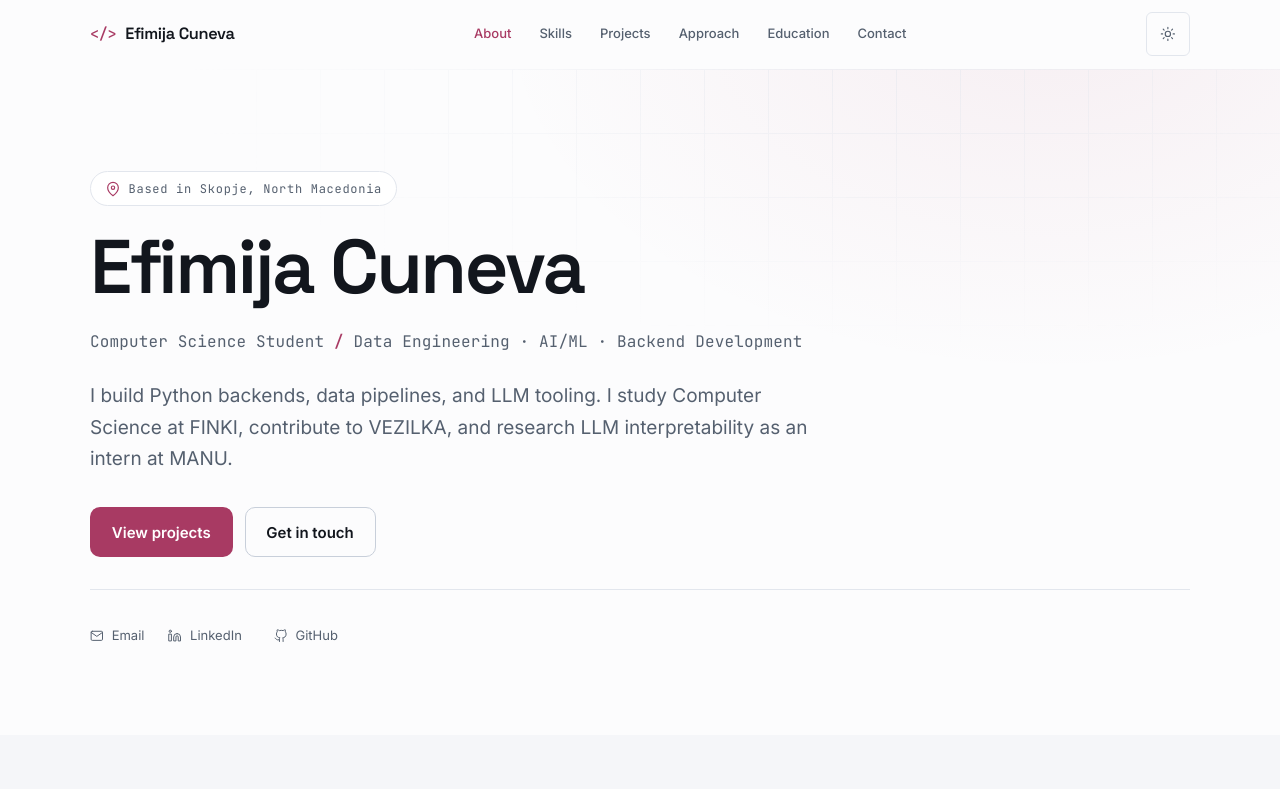
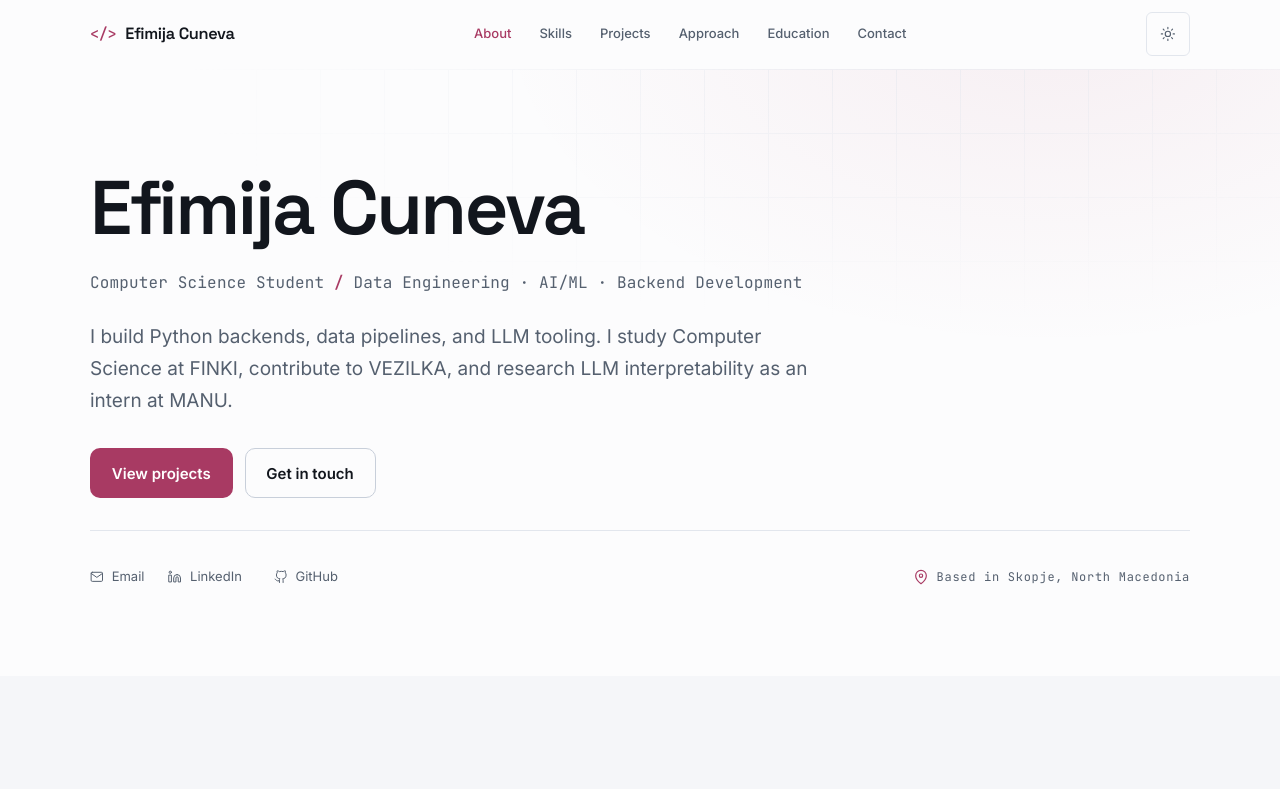
Before and after one commit to efimijacuneva/efimijacuneva.github.io, a plain HTML site: page index.html in a window 1280 px wide. Shown: the top 789 px of the page. Drawn offline with Linux system fonts and the light colour scheme.

Commit message:
Improve  design

```diff
--- a/css/components.css
+++ b/css/components.css
@@ -208,6 +208,7 @@
 .hero__links {
   display: flex;
   flex-wrap: wrap;
+  align-items: center;
   gap: var(--sp-5);
   margin-top: var(--sp-6);
   padding-top: var(--sp-5);
@@ -224,6 +225,21 @@
   transition: color var(--dur-fast) var(--ease);
 }
 .hero__links a:hover { color: var(--accent); }
+.hero__profiles { display: flex; flex-wrap: wrap; gap: var(--sp-5); }
+.hero__location {
+  display: inline-flex;
+  align-items: center;
+  gap: var(--sp-2);
+  max-width: 100%;
+  margin-inline-start: auto;
+  font-family: var(--font-mono);
+  font-size: var(--fs-xs);
+  letter-spacing: 0.06em;
+  color: var(--text-muted);
+}
+@media (max-width: 600px) {
+  .hero__location { margin-inline-start: 0; }
+}
 
 /* about */
 .about-grid {
--- a/index.html
+++ b/index.html
@@ -67,11 +67,6 @@
     <div class="hero__grid" aria-hidden="true"></div>
     <div class="shell hero__inner">
       <div>
-        <p class="hero__status">
-          <svg class="hero__location-icon" width="16" height="16" viewBox="0 0 24 24" fill="none" stroke="currentColor" stroke-width="1.75" stroke-linecap="round" stroke-linejoin="round" aria-hidden="true" focusable="false"><path d="M20 10c0 6-8 12-8 12S4 16 4 10a8 8 0 1 1 16 0Z"/><circle cx="12" cy="10" r="2.5"/></svg>
-          <span id="hero-location">Based in Skopje, North Macedonia</span>
-        </p>
-
         <h1 class="hero__name" id="hero-name">Efimija Cuneva</h1>
         <p class="hero__role" id="hero-role">Computer Science Student <strong>/</strong> Data Engineering · AI/ML · Backend Development</p>
         <p class="hero__intro" id="hero-intro">I build Python backends, data pipelines, and LLM tooling. I study Computer Science at FINKI, contribute to VEZILKA, and research LLM interpretability as an intern at MANU.</p>
@@ -81,7 +76,13 @@
           <a class="btn btn--ghost" href="#contact">Get in touch</a>
         </div>
 
-        <nav class="hero__links" id="hero-links" aria-label="Profiles and contact"></nav>
+        <div class="hero__links">
+          <nav class="hero__profiles" id="hero-links" aria-label="Profiles and contact"></nav>
+          <p class="hero__location">
+            <svg class="hero__location-icon" width="16" height="16" viewBox="0 0 24 24" fill="none" stroke="currentColor" stroke-width="1.75" stroke-linecap="round" stroke-linejoin="round" aria-hidden="true" focusable="false"><path d="M20 10c0 6-8 12-8 12S4 16 4 10a8 8 0 1 1 16 0Z"/><circle cx="12" cy="10" r="2.5"/></svg>
+            <span id="hero-location">Based in Skopje, North Macedonia</span>
+          </p>
+        </div>
       </div>
 
       <!-- Filled in only when site.photo is configured; otherwise stays empty. -->
```
